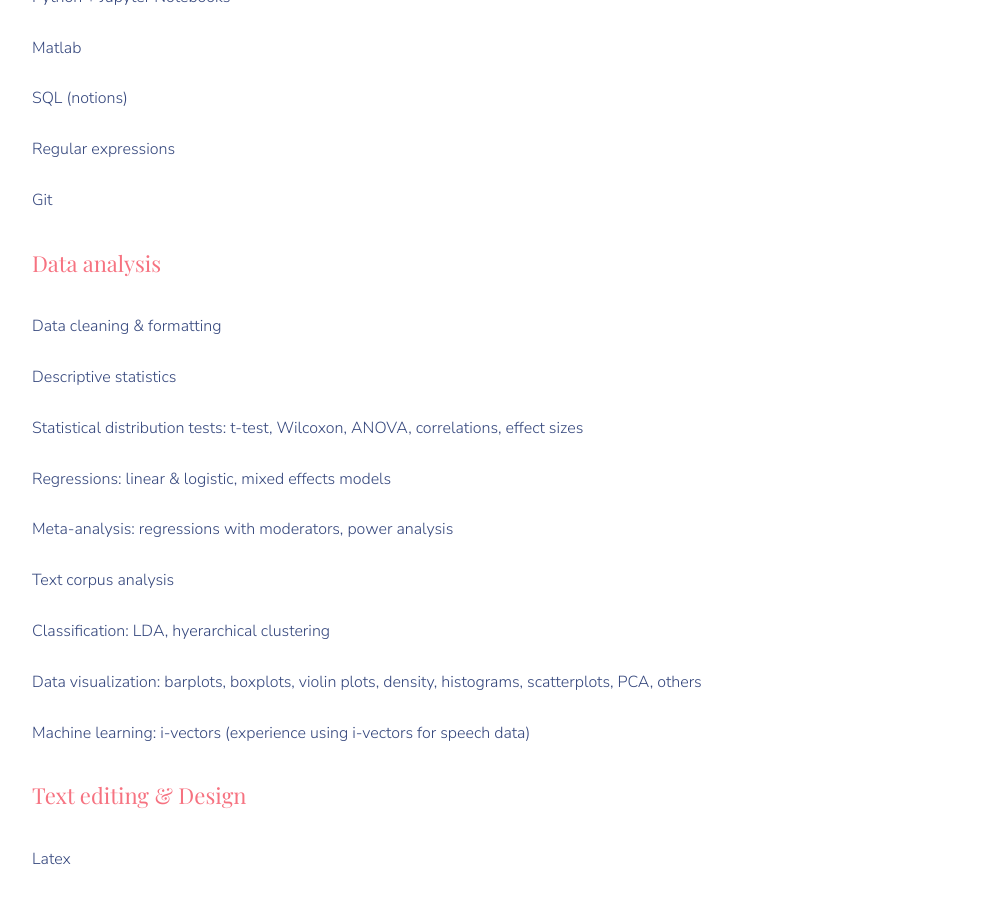
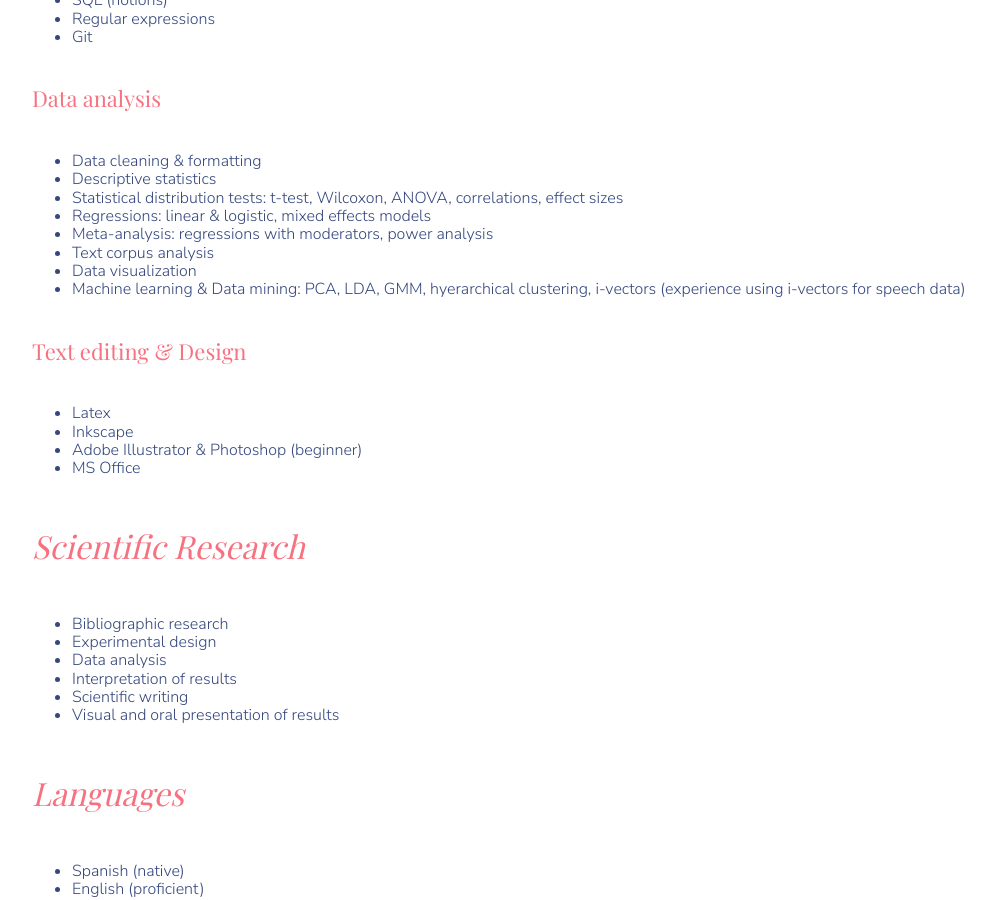
Before and after one commit to basaringaron/julie-website, a Jekyll site: the page built from skills.html, in a window 1280 px wide and 900 px high, scrolled down 386 px. Shown: the whole window, without its empty margins (108-1103 px from the left). Built offline with Jekyll 4.4.1, drawn with Linux system fonts in a browser that asks for light colours; some web fonts are replaced.

Commit message:
Changed paragraphs for bullet points

```diff
--- a/skills.html
+++ b/skills.html
@@ -6,50 +6,61 @@
 		<h1>Technical skills</h1>
 
 			<h2>Programming</h2>
-			<p>R + R Studio</p>
-			<p>Python + Jupyter Notebooks</p>
-			<p>Matlab</p>
-			<p>SQL (notions)</p>
-			<p>Regular expressions</p>
-			<p>Git</p>
+			<ul>
+				<li>R + R Studio</li>
+				<li>Python + Jupyter Notebooks</li>
+				<li>Matlab</li>
+				<li>SQL (notions)</li>
+				<li>Regular expressions</li>
+				<li>Git</li>
+			</ul>
 
 			<h2>Data analysis</h2>
-			<p>Data cleaning & formatting</p>
-			<p>Descriptive statistics</p>
-			<p>Statistical distribution tests: t-test, Wilcoxon, ANOVA, correlations, effect sizes</p>
-			<p>Regressions: linear & logistic, mixed effects models</p>
-			<p>Meta-analysis: regressions with moderators, power analysis</p>
-			<p>Text corpus analysis</p>
-			<p>Classification: LDA, hyerarchical clustering</p>
-			<p>Data visualization: barplots, boxplots, violin plots, density, histograms, scatterplots, PCA, others</p>
-			<p>Machine learning: i-vectors (experience using i-vectors for speech data)</p>
+			<ul>
+				<li>Data cleaning & formatting</li>
+				<li>Descriptive statistics</li>
+				<li>Statistical distribution tests: t-test, Wilcoxon, ANOVA, correlations, effect sizes</li>
+				<li>Regressions: linear & logistic, mixed effects models</li>
+				<li>Meta-analysis: regressions with moderators, power analysis</li>
+				<li>Text corpus analysis</li>
+				<li>Data visualization</li>
+				<li>Machine learning & Data mining: PCA, LDA, GMM, hyerarchical clustering, i-vectors (experience using i-vectors for speech data)</li>
+			</ul>
 
 			<h2>Text editing & Design</h2>
-			<p>Latex</p>
-			<p>Inkscape</p>
-			<p>Adobe Illustrator & Photoshop (beginner)</p>
-			<p>MS Office</p>
+			<ul>
+				<li>Latex</li>
+				<li>Inkscape</li>
+				<li>Adobe Illustrator & Photoshop (beginner)</li>
+				<li>MS Office</li>
+			</ul>
 
 		<h1>Scientific Research</h1>
-		<p>Bibliographic research</p>
-		<p>Experimental design</p>
-		<p>Data analysis</p>
-		<p>Interpretation of results</p>
-		<p>Scientific writing</p>
-		<p>Visual and oral presentation of results</p>
+		<ul>
+			<li>Bibliographic research</li>
+			<li>Experimental design</li>
+			<li>Data analysis</li>
+			<li>Interpretation of results</li>
+			<li>Scientific writing</li>
+			<li>Visual and oral presentation of results</li>
+		</ul>
 
 		<h1>Languages</h1>
-		<p>Spanish (native)</p>
-		<p>English (proficient)</p>
-		<p>French (fluent)</p>
+		<ul>
+			<li>Spanish (native)</li>
+			<li>English (proficient)</li>
+			<li>French (fluent)</li>
+		</ul>
 
 		<h1>Soft skills</h1>
-		<p>Methodical</p>
-		<p>Critical thinker</p>
-		<p>Detail oriented</p>
-		<p>Patient</p>
-		<p>Empathic</p>
-		<p>Pedagogical</p>
-		<p>Good sense of humor</p>
+		<ul>
+			<li>Methodical</li>
+			<li>Critical thinker</li>
+			<li>Detail oriented</li>
+			<li>Patient</li>
+			<li>Empathic</li>
+			<li>Pedagogical</li>
+			<li>Good sense of humor</li>
+		</ul>
 	</div>
 </div>
```
